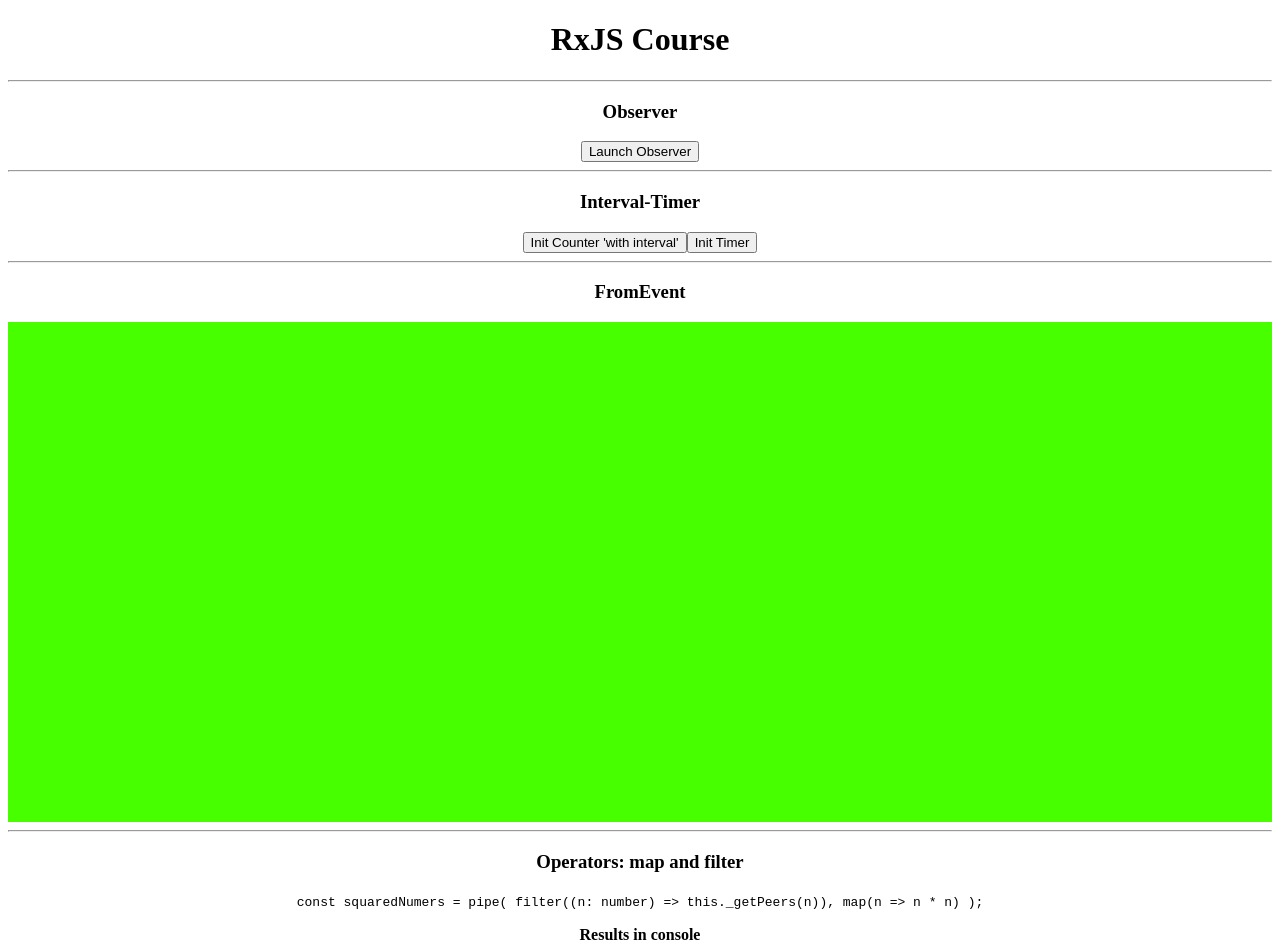
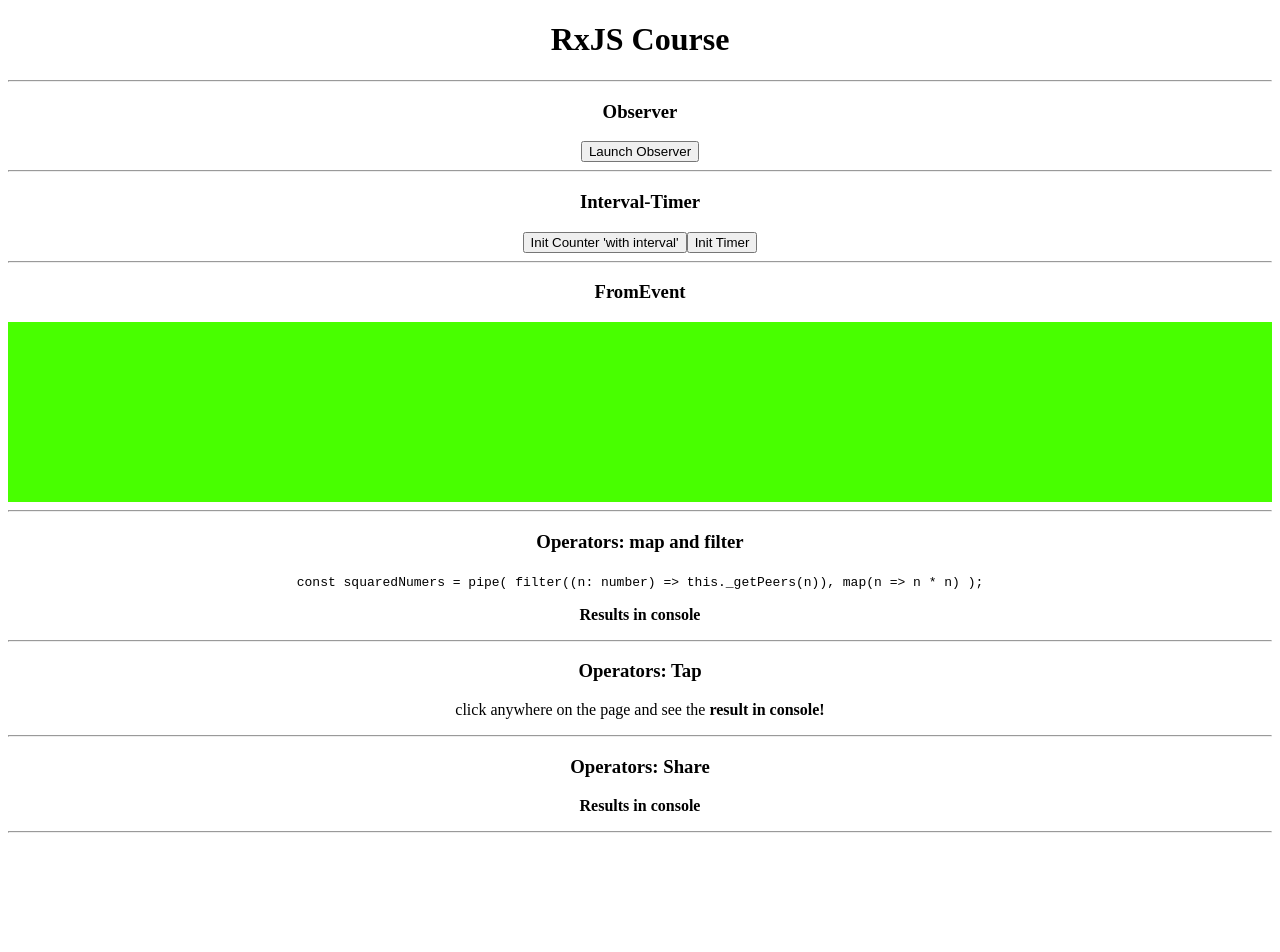
Before and after one commit to erickangweisz/RxJS-Course, an Angular app: page / in a window 1280 px wide. Shown: the top 952 px of the page. After the commit the page ends 841 px from the top, so only its background shows below. Built offline with nearby package versions, Linux system fonts and the light colour scheme.

Commit message:
testing share operator

```diff
--- a/src/app/_components/fromevent/fromevent.component.sass
+++ b/src/app/_components/fromevent/fromevent.component.sass
@@ -1,4 +1,4 @@
 #element
     background: #48ff00
     width: 100%
-    height: 500px
+    height: 180px
--- /dev/null
+++ b/src/app/_components/share/share.component.html
@@ -0,0 +1,5 @@
+<h3>{{ title }}</h3>
+
+<p>
+    <strong>Results in console</strong>
+</p>
--- /dev/null
+++ b/src/app/_components/share/share.component.ts
@@ -0,0 +1,38 @@
+import { Component, OnInit } from '@angular/core';
+import { timer } from 'rxjs';
+import { tap, mapTo, share } from 'rxjs/operators';
+
+@Component({
+  selector: 'app-share',
+  templateUrl: './share.component.html',
+  styleUrls: ['./share.component.sass']
+})
+export class ShareComponent implements OnInit {
+  title: string;
+
+  constructor() {
+    this.title = 'Operators: Share'
+  }
+
+  ngOnInit() {
+    this._initTimer();
+  }
+
+  _initTimer() {
+    const time = timer(1000);
+    const obsv = time.pipe(
+      tap(() => console.log('[share] tap:', 'tap on!')),
+      mapTo('[share] end obsv')
+    );
+
+    const subs_1 = obsv.subscribe(val => console.log('[share] subs_1:', val));
+    const subs_2 = obsv.subscribe(val => console.log('[share] subs_2:', val));
+
+    const shareObsv = obsv.pipe(share());
+
+    console.log('[share] share ON!');
+
+    const subs_3 = shareObsv.subscribe(val => console.log('[share] subs_3:', val));
+    const subs_4 = shareObsv.subscribe(val => console.log('[share] subs_4:', val));
+  }
+}
--- a/src/app/_components/tap/tap.component.html
+++ b/src/app/_components/tap/tap.component.html
@@ -2,5 +2,5 @@
 
 <p>
     click anywhere on the page
-    and see the result in console!
+    and see the <strong>result in console!</strong>
 </p>
--- a/src/app/_components/tap/tap.component.ts
+++ b/src/app/_components/tap/tap.component.ts
@@ -11,7 +11,7 @@ export class TapComponent implements OnInit {
   title: string;
 
   constructor() {
-    this.title = 'Tap';
+    this.title = 'Operators: Tap';
   }
 
   ngOnInit() {
--- a/src/app/app.component.html
+++ b/src/app/app.component.html
@@ -16,4 +16,7 @@
 
     <app-tap></app-tap>
     <hr>
+
+    <app-share></app-share>
+    <hr>
 </div>
--- a/src/app/app.module.ts
+++ b/src/app/app.module.ts
@@ -8,6 +8,7 @@ import { IntervalTimerComponent } from './_components/interval-timer/interval-ti
 import { FromeventComponent } from './_components/fromevent/fromevent.component';
 import { MapFilterComponent } from './_components/map-filter/map-filter.component';
 import { TapComponent } from './_components/tap/tap.component';
+import { ShareComponent } from './_components/share/share.component';
 
 @NgModule({
   declarations: [
@@ -16,7 +17,8 @@ import { TapComponent } from './_components/tap/tap.component';
     IntervalTimerComponent,
     FromeventComponent,
     MapFilterComponent,
-    TapComponent
+    TapComponent,
+    ShareComponent
   ],
   imports: [
     BrowserModule,
```
Also changed, not shown: src/app/_components/share/share.component.sass (added).
